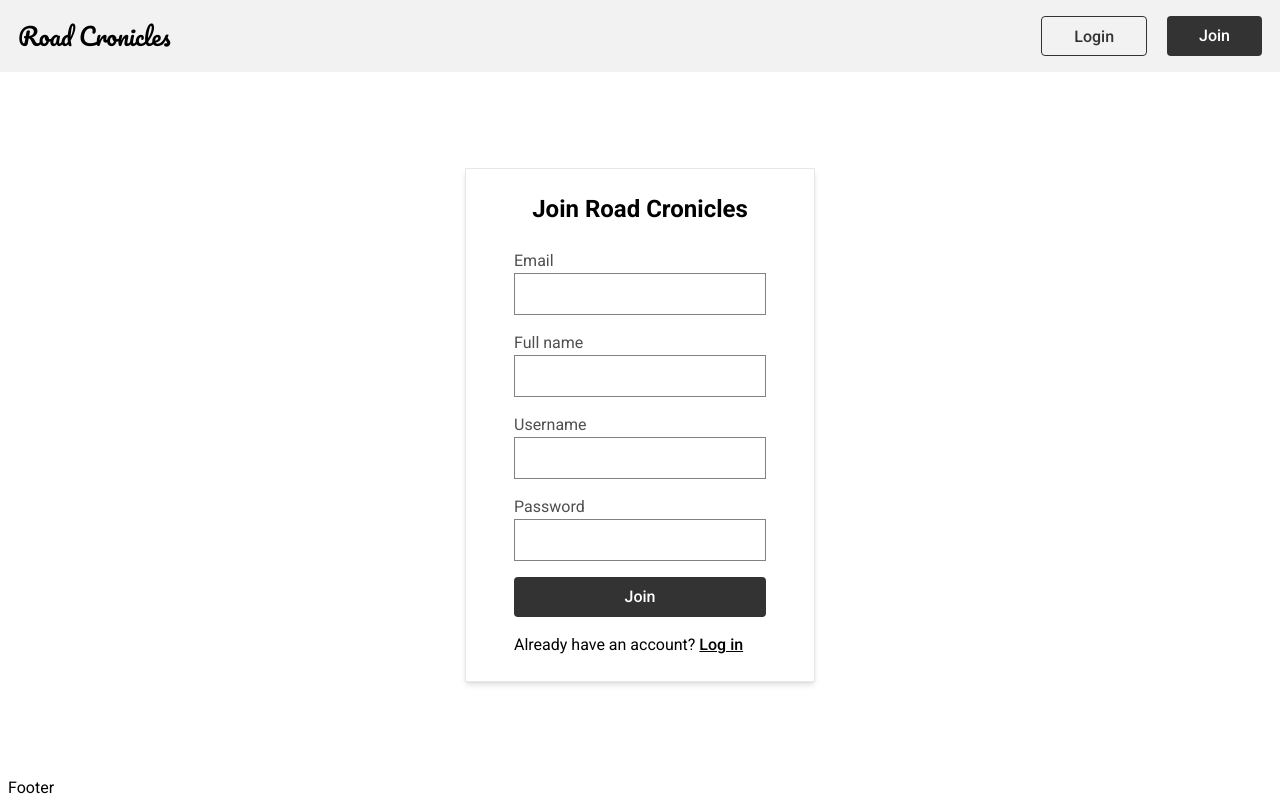
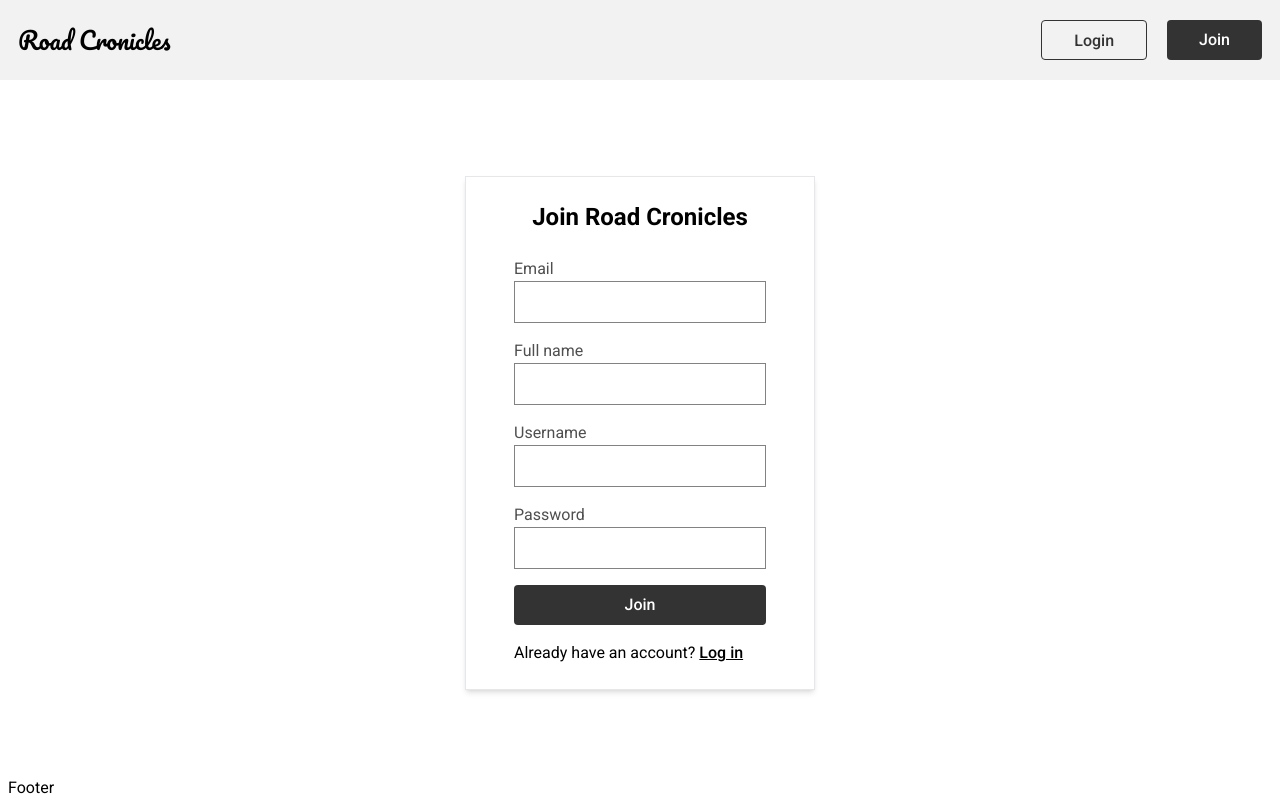
Before and after one commit to Griunvald/travel_app_client, a React (Vite) app in the folder client/: page /join in a window 1280 px wide. Built offline with nearby package versions, Linux system fonts and the light colour scheme.

Commit message:
Add fixed height to Navbar, aligh items center with flexbox, remove padding top and bottom

```diff
--- a/client/src/components/layout/Navbar.jsx
+++ b/client/src/components/layout/Navbar.jsx
@@ -23,12 +23,12 @@ function Navbar() {
     }, []);
 
     return (
-        <nav className="bg-secondary flex justify-between">
+        <nav className="h-20 bg-secondary flex justify-between">
             <div className="flex justify-start items-center ml-4.5">
                <Logo />
             </div>
-            <div className="max-w-full">
-                <div className="flex justify-end gap-x-5 my-4 mr-4.5">
+            <div className="max-w-full flex content-center">
+                <div className="flex justify-end items-center gap-x-5 mr-4.5">
         { windowWidth > 768 ? (
             username ?
             (<>
```
